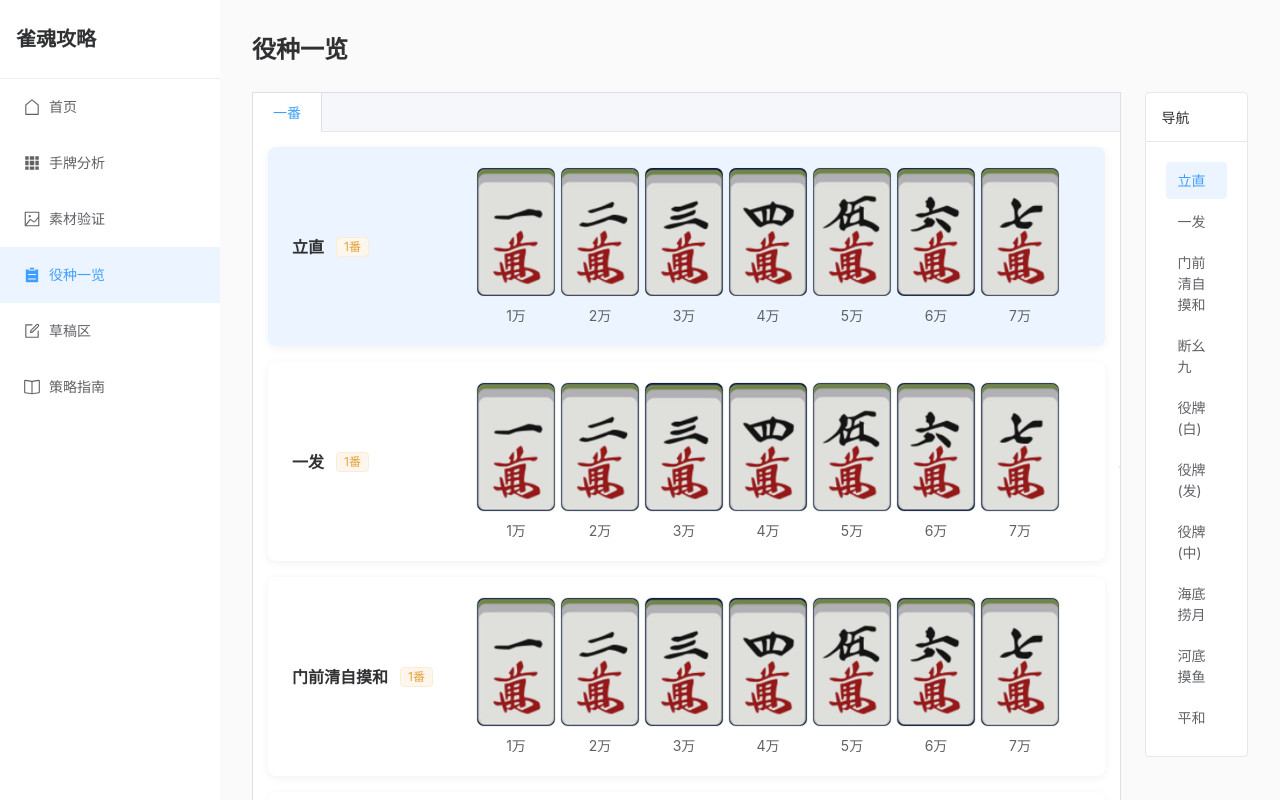
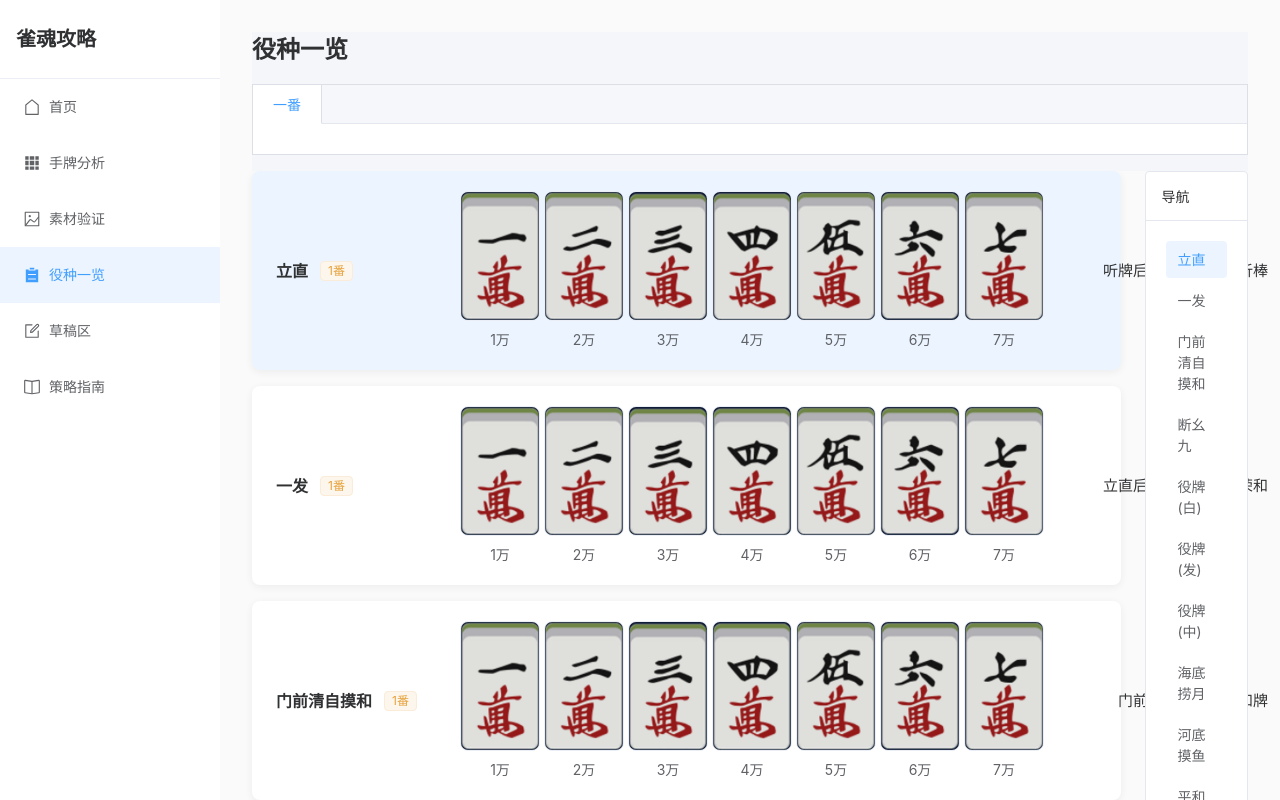
Before and after one commit to ThymeD/learnMajSoul, a Vue app: page /yaku in a window 1280 px wide. Shown: the top 800 px of the page. Built offline with nearby package versions, Linux system fonts and the light colour scheme.

Commit message:
固定标题和一番标签到顶部

```diff
--- a/src/views/YakuView.vue
+++ b/src/views/YakuView.vue
@@ -100,12 +100,15 @@ const scrollToYaku = (id: string) => {
 
 <template>
   <div class="yaku-page">
-    <h2>役种一览</h2>
+    <div class="sticky-header">
+      <h2>役种一览</h2>
+      <el-tabs type="border-card" class="yaku-tabs">
+        <el-tab-pane label="一番"></el-tab-pane>
+      </el-tabs>
+    </div>
     <el-row :gutter="24">
       <el-col :span="21">
-        <el-tabs type="border-card">
-          <el-tab-pane label="一番">
-            <div class="yaku-list">
+        <div class="yaku-list">
               <div
                 v-for="yaku in yakuList"
                 :key="yaku.id"
@@ -129,8 +132,6 @@ const scrollToYaku = (id: string) => {
                 <div class="yaku-desc">{{ yaku.desc }}</div>
               </div>
             </div>
-          </el-tab-pane>
-        </el-tabs>
       </el-col>
       <el-col :span="3">
         <el-affix :offset="80">
@@ -158,8 +159,20 @@ const scrollToYaku = (id: string) => {
 
 <style scoped>
 .yaku-page h2 {
-  margin-bottom: 24px;
+  margin: 0 0 16px;
   color: #303133;
+}
+
+.sticky-header {
+  position: sticky;
+  top: 0;
+  background: #f5f6fa;
+  z-index: 10;
+  padding-bottom: 16px;
+}
+
+.yaku-tabs {
+  background: #fff;
 }
 
 .yaku-list {
```
